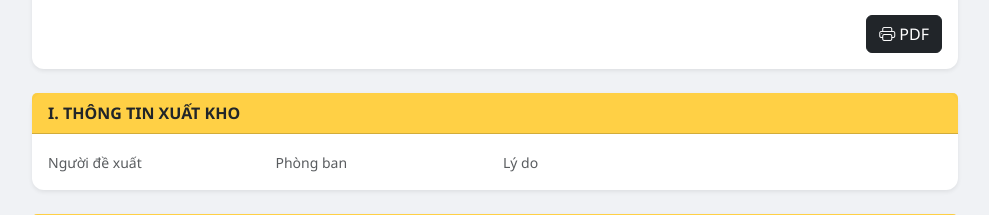
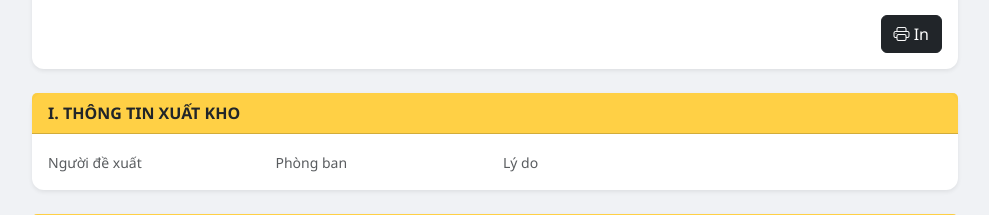
Before and after one commit to JauntyMonkey144/quanlykho, a Django app: template templates/warehouse/export_detail.html in a window 1280 px wide. Shown: the part 161-376 px from the top of the page, without its empty margins (145-1134 px from the left). Run offline with Django 5.2, Linux system fonts and the light colour scheme; the template is opened without the code that fills it, so the values that code supplies are empty; some libraries are stand-ins or nearby versions.

Commit message:
Change PDF button label to 'In'

```diff
--- a/templates/warehouse/export_detail.html
+++ b/templates/warehouse/export_detail.html
@@ -39,7 +39,7 @@
                         {% else %} <span class="badge bg-secondary p-2">Chờ giám đốc duyệt</span> {% endif %}
                     {% endif %}
 
-                    <a href="{% url 'export_export_pdf' slip.id %}" class="btn btn-dark ms-auto" target="_blank"><i class="bi bi-printer"></i> PDF</a>
+                    <a href="{% url 'export_export_pdf' slip.id %}" class="btn btn-dark ms-auto" target="_blank"><i class="bi bi-printer"></i> In</a>
                 </div>
             </div>
         </div>
```
